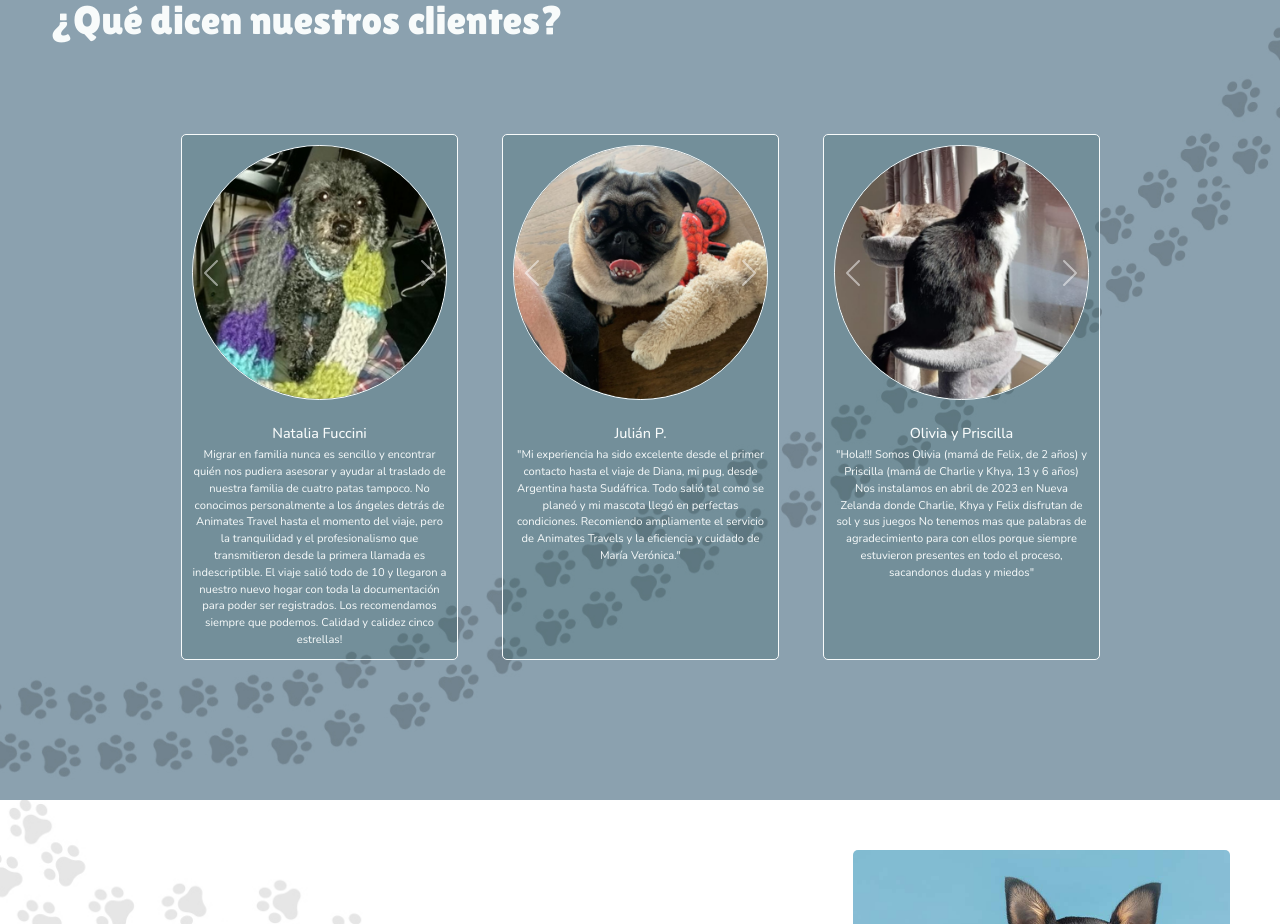
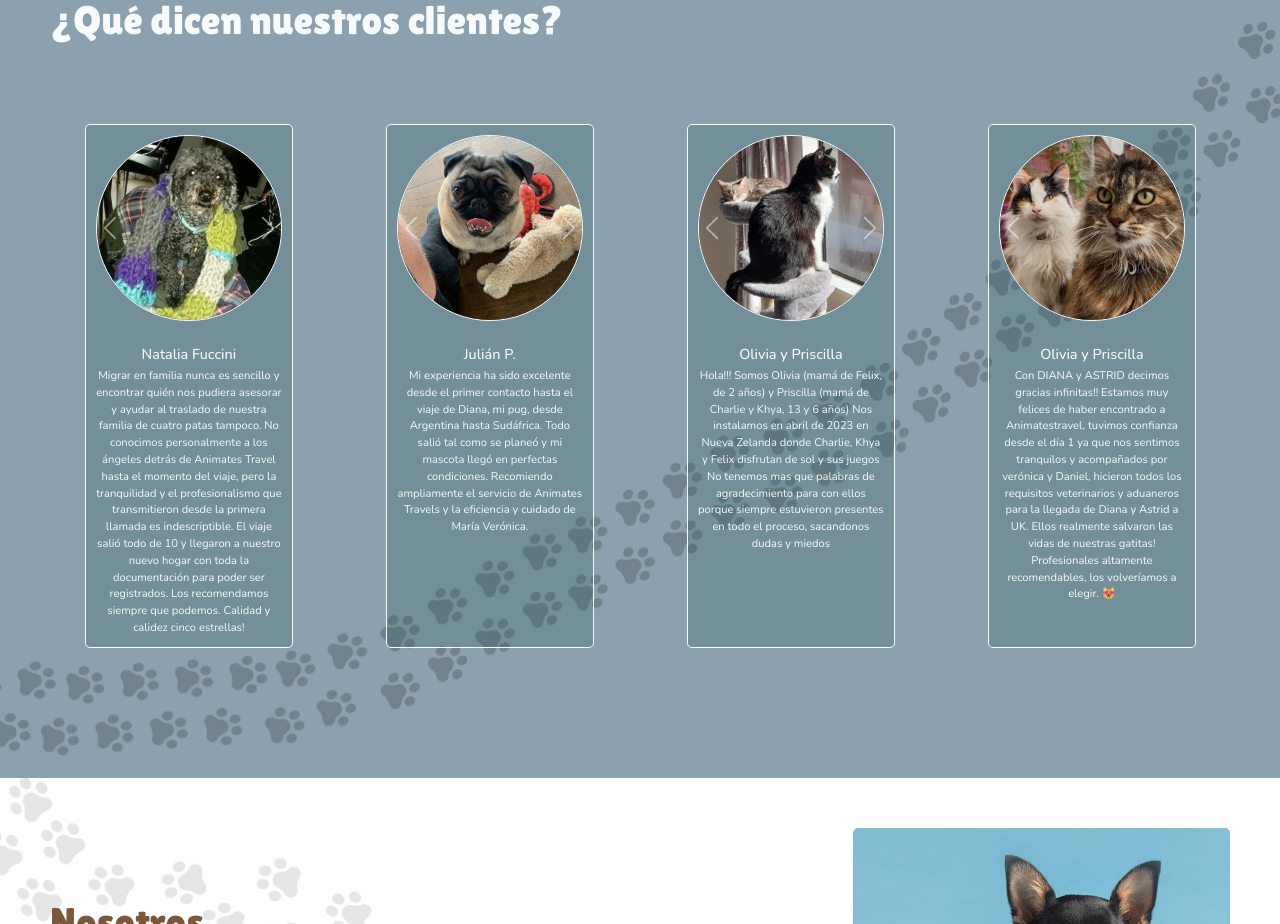
Before and after one commit to fstempler/animatesTravel, a React (Vite) app: page / in a window 1280 px wide. Shown: the part 3020-3944 px from the top of the page. Built offline with nearby package versions, Linux system fonts and the light colour scheme.

Commit message:
Review Cards Translations

```diff
--- a/public/locales/es/language.json
+++ b/public/locales/es/language.json
@@ -82,6 +82,11 @@
   "cHeightError":"*Por favor ingresa la altura de tu mascota",
   "cElbowError":"*Por favor ingresa el alto de codo de tu mascota",
 
-  "cAlert":"Gracias! Nos pondremos en contacto pronto"
+  "cAlert":"Gracias! Nos pondremos en contacto pronto",
+
+  "cReview1Text1": "Migrar en familia nunca es sencillo y encontrar quién nos pudiera asesorar y ayudar al traslado de nuestra familia de cuatro patas tampoco. No conocimos personalmente a los ángeles detrás de Animates Travel hasta el momento del viaje, pero la tranquilidad y el profesionalismo que transmitieron desde la primera llamada es indescriptible. El viaje salió todo de 10 y llegaron a nuestro nuevo hogar con toda la documentación para poder ser registrados. Los recomendamos siempre que podemos. Calidad y calidez cinco estrellas!",
+  "cReview1Text2": "Mi experiencia ha sido excelente desde el primer contacto hasta el viaje de Diana, mi pug, desde Argentina hasta Sudáfrica. Todo salió tal como se planeó y mi mascota llegó en perfectas condiciones. Recomiendo ampliamente el servicio de Animates Travels y la eficiencia y cuidado de María Verónica.",
+  "cReview1Text3": "Hola!!! Somos Olivia (mamá de Felix, de 2 años) y Priscilla (mamá de Charlie y Khya, 13 y 6 años) Nos instalamos en abril de 2023 en Nueva Zelanda donde Charlie, Khya y Felix disfrutan de sol y sus juegos No tenemos mas que palabras de agradecimiento para con ellos porque siempre estuvieron presentes en todo el proceso, sacandonos dudas y miedos",
+  "cReview1Text4": "Con DIANA y ASTRID decimos gracias infinitas!! Estamos muy felices de haber encontrado a Animatestravel, tuvimos confianza desde el día 1 ya que nos sentimos tranquilos y acompañados por verónica y Daniel, hicieron todos los requisitos veterinarios y aduaneros para la llegada de Diana y Astrid a UK. Ellos realmente salvaron las vidas de nuestras gatitas! Profesionales altamente recomendables, los volveríamos a elegir. 😻"
 
 }
--- a/src/Components/About/About.jsx
+++ b/src/Components/About/About.jsx
@@ -55,7 +55,7 @@ const About = () => {
                             />
                         </div>
                     </div>
-                    {/* Stadd section */}
+                    {/* Staff section */}
                     <div className='about__Staff-Container'>
                         <div className='staff__Title-Container'>
                             <h2 className='staff__Title'>Staff</h2>
--- a/src/Components/Reviews/Reviews.jsx
+++ b/src/Components/Reviews/Reviews.jsx
@@ -1,9 +1,5 @@
 import Title from '../Title/Title'
 import ReviewCard from './components/ReviewCard'
-
-import profile1 from '../../assets/reviews/Profile1.jpg';
-import profile2 from '../../assets/reviews/Profile2.jpg';
-import profile3 from '../../assets/reviews/Profile3.jpg';
 
 //Review1
 import review11 from '../../assets/reviews/Review 1-1.png';
@@ -16,10 +12,18 @@ import review23 from '../../assets/reviews/Review 2-3.png';
 //Review3
 import review31 from '../../assets/reviews/Review 3-1.png';
 import review32 from '../../assets/reviews/Review 3-2.png';
+//Review4
+import review41 from '../../assets/reviews/Review 4-1.png';
 
 import './reviews.css'
 
+import { useTranslation } from 'react-i18next'
+import { Helmet } from 'react-helmet'
+
 const Reviews = () => {
+
+    const { t, i18n } = useTranslation();
+
     return (
         <div className='reviews__Main-Container'>
             <div className='reviews__Title-Container'>
@@ -30,40 +34,53 @@ const Reviews = () => {
             </div>
             <div className='reviews__Card-Container'>
                 <div className='row rowHandle'>
-                    <div className='col-sm-4 col-lg-3 col-xl-3 col-xxl-3 reviews__Card-Item'>
+                    <div className='col-sm-3 col-lg-3 col-xl-3 col-xxl-3 reviews__Card-Item'>
                         <ReviewCard
                         id="1"
                         imageUrl1={review11}
                         imageUrl2={review12}
                         imageUrl3={review13}
                         title={"Natalia Fuccini"}
-                        text={"Migrar en familia nunca es sencillo y encontrar quién nos pudiera asesorar y ayudar al traslado de nuestra familia de cuatro patas tampoco. No conocimos personalmente a los ángeles detrás de Animates Travel hasta el momento del viaje, pero la tranquilidad y el profesionalismo que transmitieron desde la primera llamada es indescriptible. El viaje salió todo de 10 y llegaron a nuestro nuevo hogar con toda la documentación para poder ser registrados. Los recomendamos siempre que podemos. Calidad y calidez cinco estrellas!"}
+                        text={t("cReview1Text1")}
                         animation={'flip-up'}
                         />
                     </div>
-                    <div className='col-sm-4 col-lg-3 col-xl-3 col-xxl-3 reviews__Card-Item'>
+                    <div className='col-sm-3 col-lg-3 col-xl-3 col-xxl-3 reviews__Card-Item'>
                         <ReviewCard
                         id="2"
                         imageUrl1={review21}
                         imageUrl2={review22}
                         imageUrl3={review23}
                         title={"Julián P."}
-                        text={`"Mi experiencia ha sido excelente desde el primer contacto hasta el viaje de Diana, mi pug, desde Argentina hasta Sudáfrica. Todo salió tal como se planeó y mi mascota llegó en perfectas condiciones. Recomiendo ampliamente el servicio de Animates Travels y la eficiencia y cuidado de María Verónica."`}
+                        text={t("cReview1Text2")}
                         animation={'flip-up'}
                         />
                     </div>
-                    <div className='col-sm-4 col-lg-3 col-xl-3 col-xxl-3 reviews__Card-Item'>
+                    <div className='col-sm-3 col-lg-3 col-xl-3 col-xxl-3 reviews__Card-Item'>
                     <ReviewCard
                         id="3"
                         imageUrl1={review31}
                         imageUrl2={review32}
                         imageUrl3={review32}
                         title={"Olivia y Priscilla"}
-                        text={`"Hola!!! Somos Olivia (mamá de Felix, de 2 años) y Priscilla (mamá de Charlie y Khya, 13 y 6 años) Nos instalamos en abril de 2023 en Nueva Zelanda donde Charlie, Khya y Felix disfrutan de sol y sus juegos
-                        No tenemos mas que palabras de agradecimiento para con ellos porque siempre estuvieron presentes en todo el proceso, sacandonos dudas y miedos"`}
+                        text={t("cReview1Text3")}
                         animation={'flip-up'}
                         />
+
                     </div>
+                    <div className='col-sm-3 col-lg-3 col-xl-3 col-xxl-3 reviews__Card-Item'>
+                    <ReviewCard
+                        id="4"
+                        imageUrl1={review41}
+                        imageUrl2={review41}
+                        imageUrl3={review41}
+                        title={"Olivia y Priscilla"}
+                        text={t("cReview1Text4")}
+                        animation={'flip-up'}
+                        />
+
+                    </div>
+
                 </div>
 
             </div>
--- a/src/Components/Reviews/components/reviewCard.css
+++ b/src/Components/Reviews/components/reviewCard.css
@@ -1,5 +1,5 @@
 .reviewCard__Container {
-    width: 100%;
+    width: 75%;
     height: 100%;
     color: #F8FBFB;
     border: 1px solid;
@@ -15,7 +15,7 @@
 .reviewCard__Img {
     border-radius: 50%;
     border: 1px solid #F8FBFB;
-    width: 80%;
+    width: 50%;
     height: auto;
 }
 
--- a/src/Components/Reviews/reviews.css
+++ b/src/Components/Reviews/reviews.css
@@ -13,7 +13,13 @@
     margin: 80px 0;
 }
 .reviews__Card-Item{
-    margin: 10px;
+    display: flex;
+    justify-content: center;
+}
+
+.rowHandle{
+    display: flex;
+    justify-content: center;
 }
 
 @media (max-width: 576px) {
@@ -21,4 +27,7 @@
         background-image: none;
         background-color: #8BA1AF;
     }
+    .reviews__Card-Item{
+        margin: 10px;
+    }
 }
```
Also changed, not shown: public/locales/en/language.json (+6 -1 lines), public/locales/pg/language.json (+6 -1 lines), src/assets/reviews/Review 4-1.png (added).
